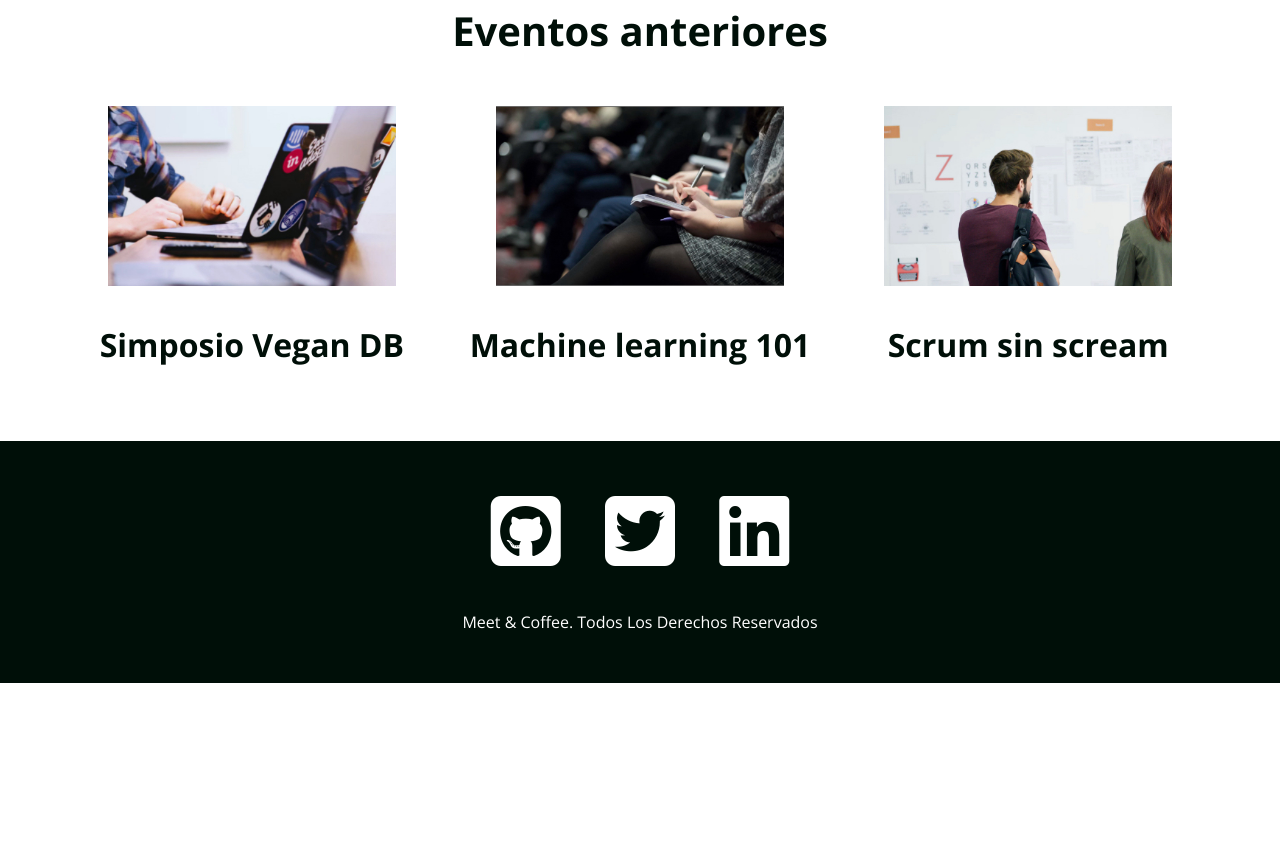
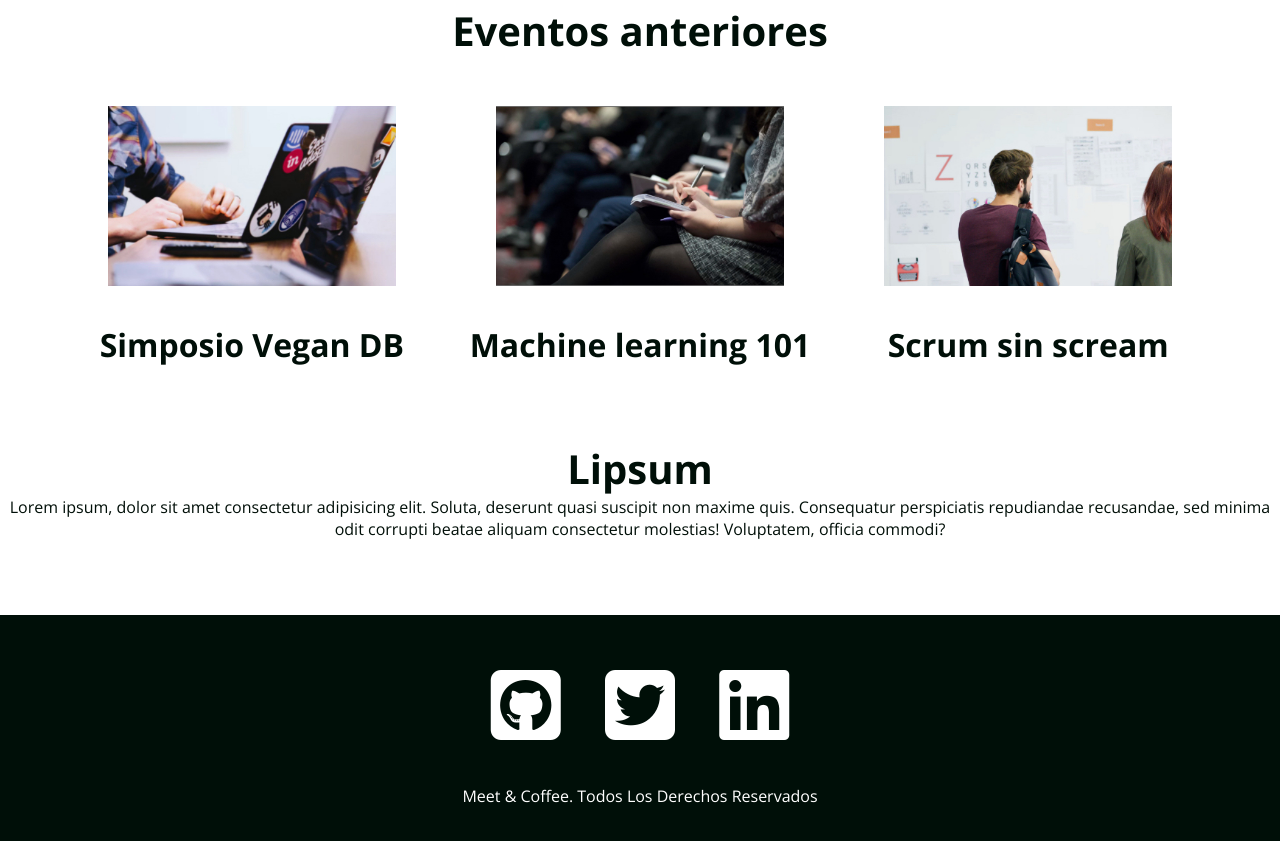
Before and after one commit to bdolima/meet-coffee, a plain HTML site: page index.html in a window 1280 px wide. Shown: the part 1583-2424 px from the top of the page. Before the commit the page ends 2266 px from the top, so only its background shows below. Drawn offline with nearby package versions, Linux system fonts and the light colour scheme.

Commit message:
added new text to the index of meet&coffee project

```diff
--- a/index.html
+++ b/index.html
@@ -77,6 +77,11 @@
 
     </section>
 
+    <section>
+        <h2>Lipsum</h2>
+        <p>Lorem ipsum, dolor sit amet consectetur adipisicing elit. Soluta, deserunt quasi suscipit non maxime quis. Consequatur perspiciatis repudiandae recusandae, sed minima odit corrupti beatae aliquam consectetur molestias! Voluptatem, officia commodi?</p>
+    </section>
+
     <footer id="contacto" class="oscuro">
         <i class="fab fa-github-square fa-5x"></i>
         <i class="fab fa-twitter-square fa-5x"></i>
```
